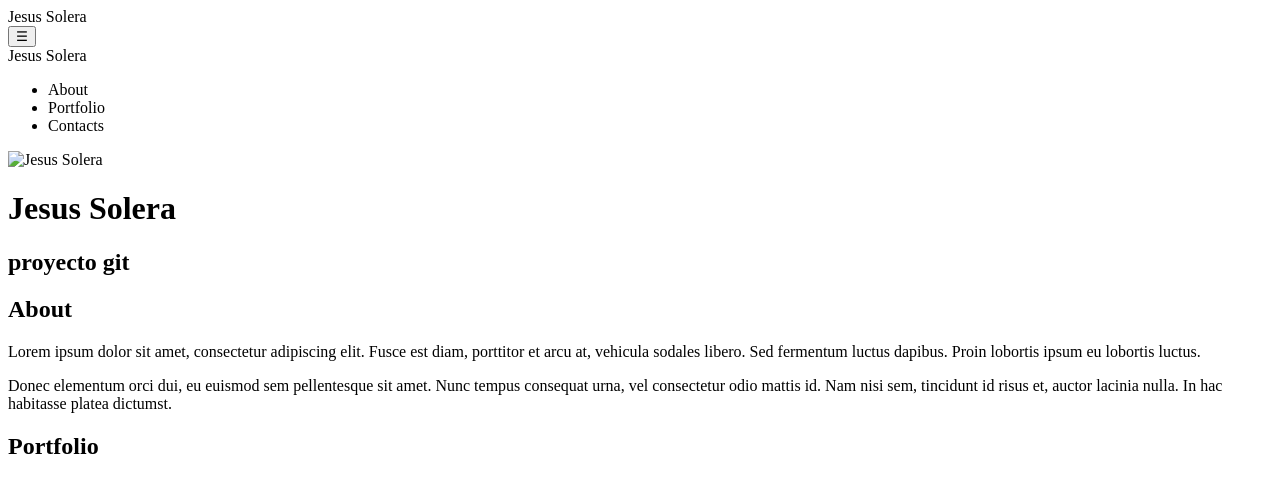
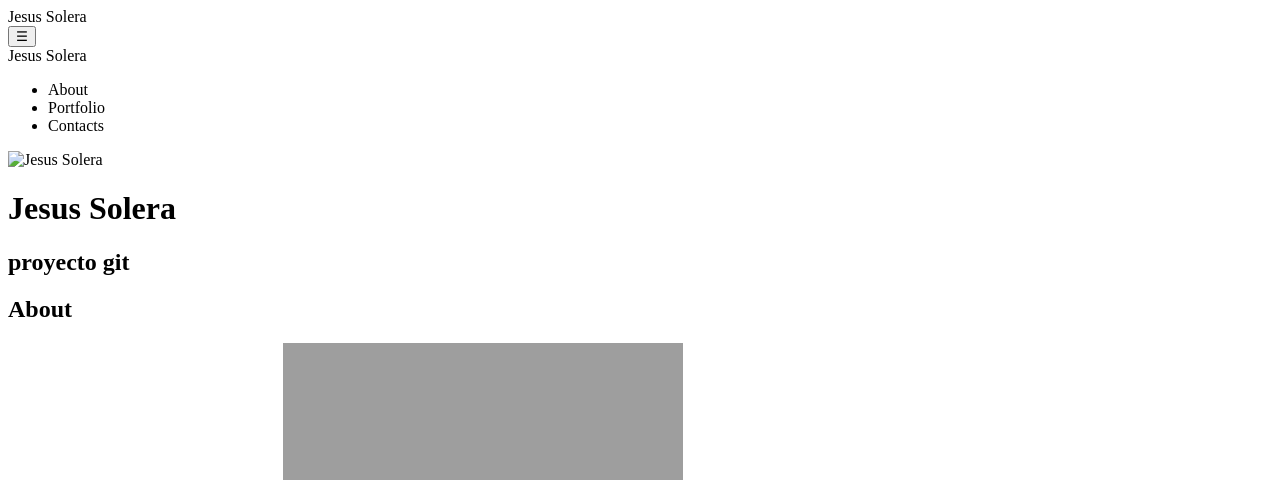
Before and after one commit to JESSOLRUB85/EjercicioJesus, a Jekyll site: the page built from _posts/2022-03-10-Bienvenidos-a-mi-cuenta-de-GitHub.markdown, in a window 1280 px wide. Shown: the top 480 px of the page. Built offline with Jekyll 4.4.1, drawn with Linux system fonts in a browser that asks for light colours; nearby versions of some CDN libraries; library files that are not in the unit come from our copies; some of the changed text lies outside the part shown; grey boxes are pictures that could not be loaded.

Commit message:
Update about.html

```diff
--- a/_includes/about.html
+++ b/_includes/about.html
@@ -5,8 +5,8 @@
         </div>
         <div class="col-sm-12 col-md-6">
             <p>
-                Lorem ipsum dolor sit amet, consectetur adipiscing elit. Fusce est diam, porttitor et arcu at, vehicula
-                sodales libero. Sed fermentum luctus dapibus. Proin lobortis ipsum eu lobortis luctus.
+               ![Yosh Ginsu]({{site.baseurl}}/assets/img/yosh-ginsu.jpg)
+                <img src="({{site.baseurl}}/assets/img/yosh-ginsu.jpg)">
             </p>
         </div>
         <div class="col-sm-12 col-md-6">
```
